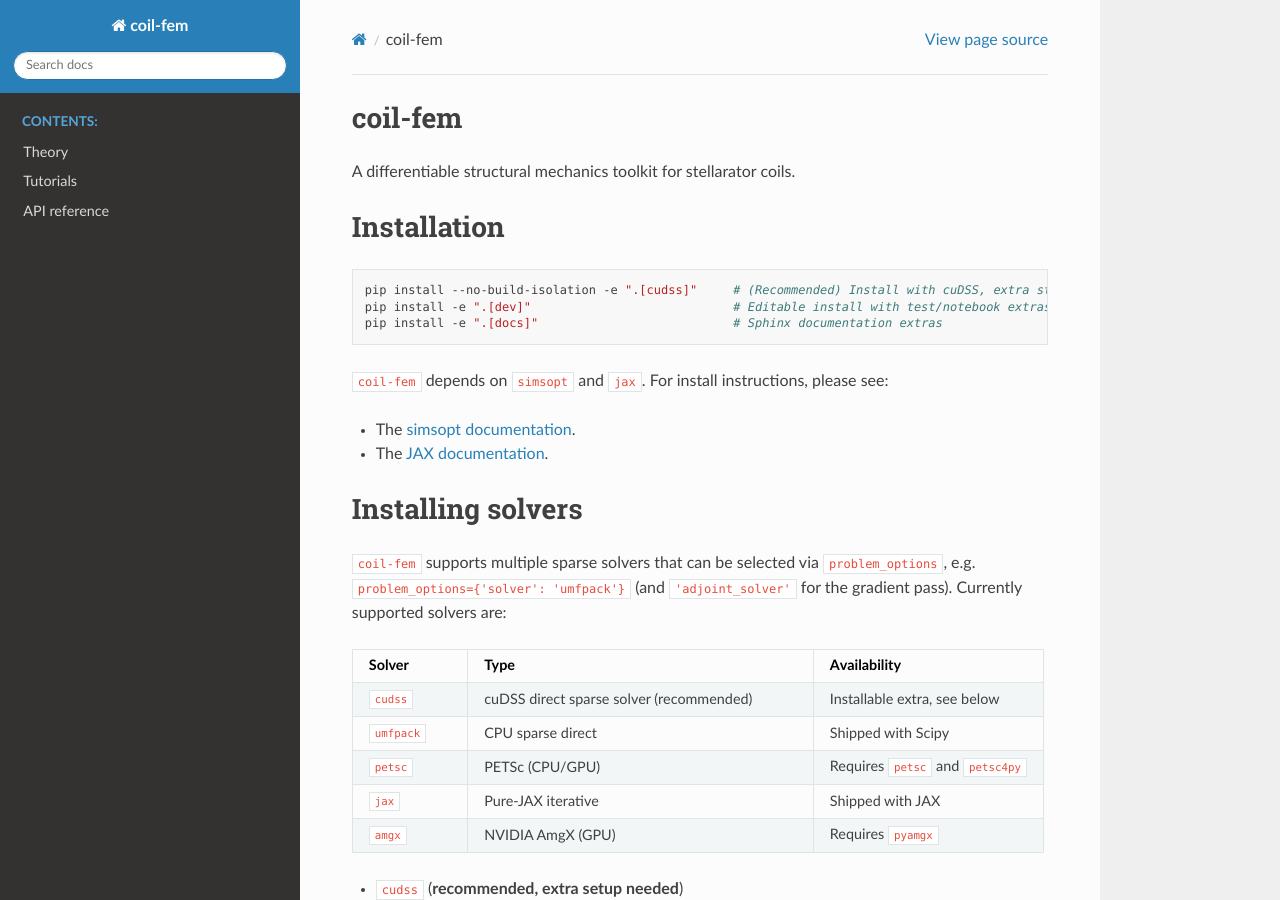
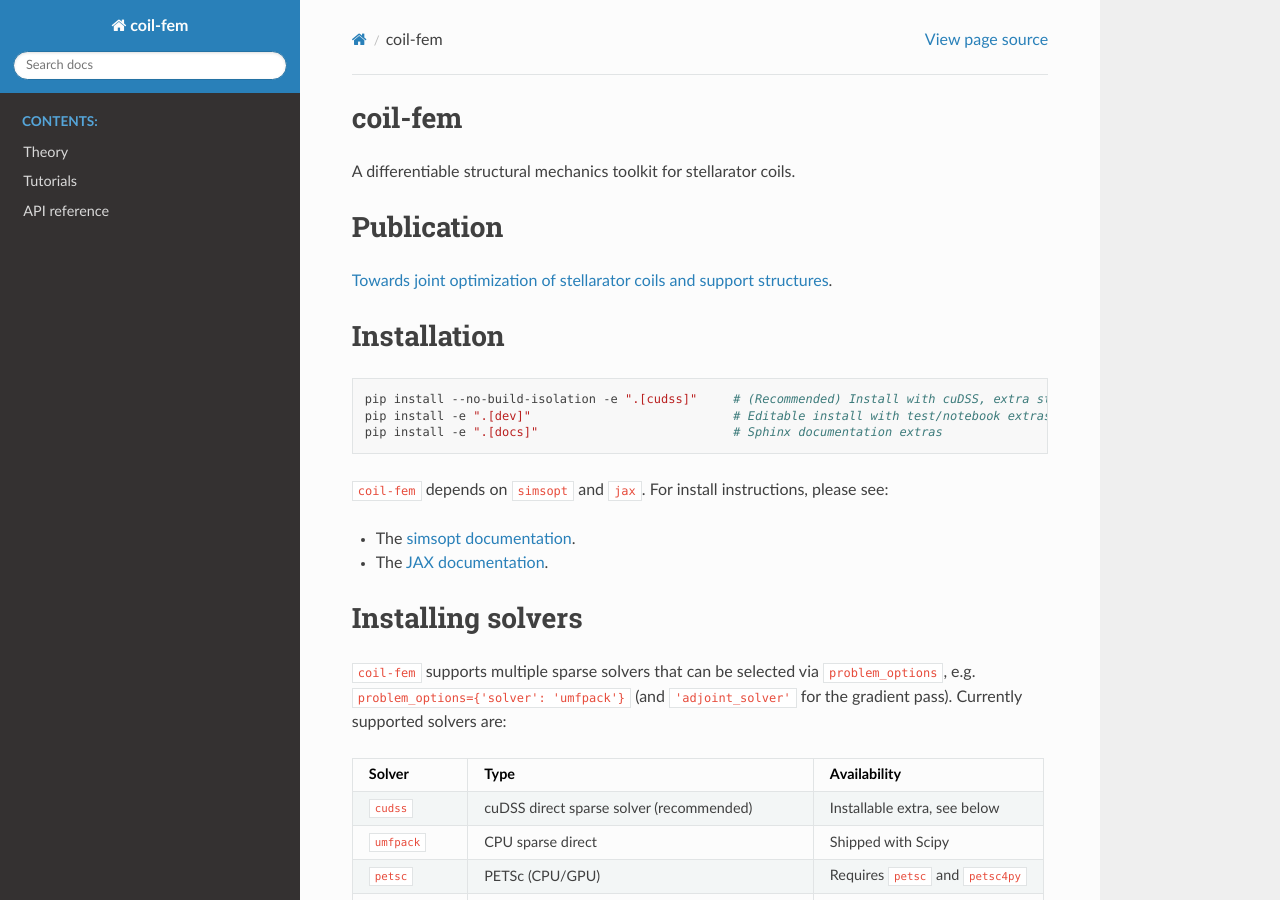
Before and after one commit to lankef/coil-fem, a Sphinx documentation site: the page built from docs/index.rst, in a window 1280 px wide and 900 px high. Built offline with Sphinx 7.4.7 and the Read the Docs theme 3.1.0, drawn with Linux system fonts in a browser that asks for light colours.

Commit message:
adding arxiv link

```diff
--- a/docs/index.rst
+++ b/docs/index.rst
@@ -2,6 +2,11 @@
 ========
 
 A differentiable structural mechanics toolkit for stellarator coils.
+
+Publication
+===========
+
+`Towards joint optimization of stellarator coils and support structures <https://arxiv.org/abs/2607.05749>`_.
 
 Installation
 ============
```
